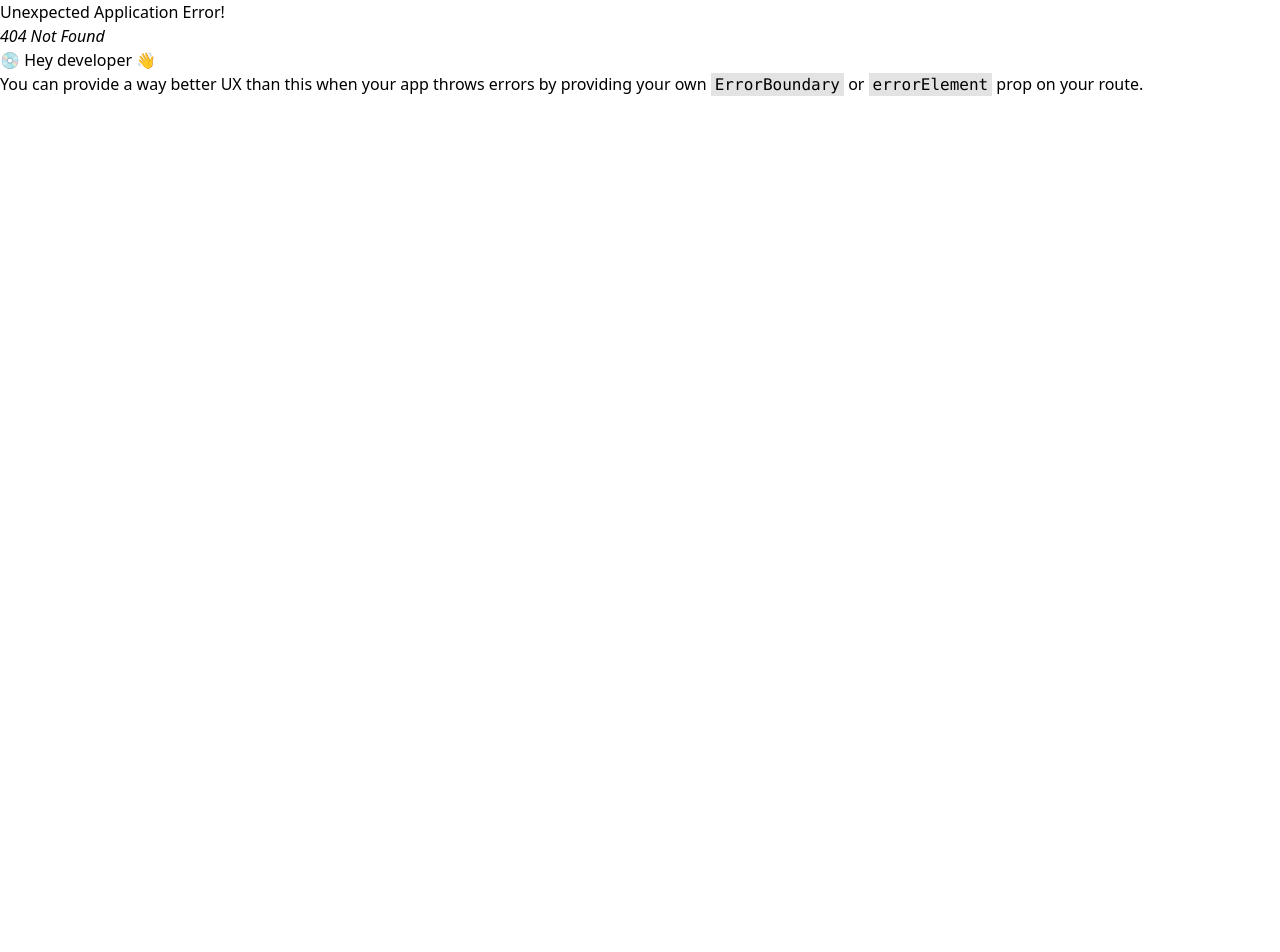
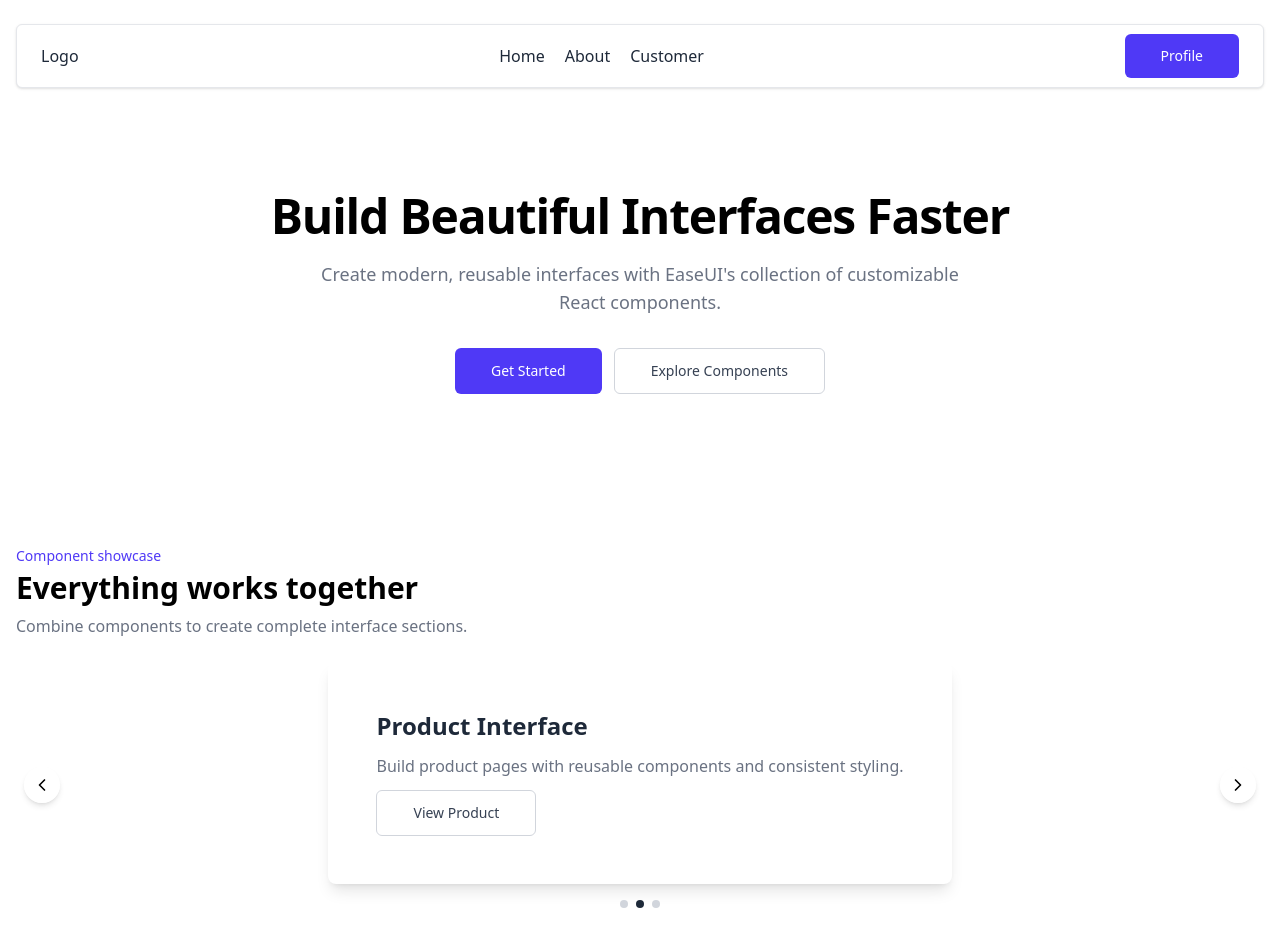
Before and after one commit to Anirudh-Negii/easeui, a React (Vite) app: page /showcase in a window 1280 px wide. Before the commit this address had no page. Shown: the top 952 px of the page. Before the commit the page ends 800 px from the top, so only its background shows below. Built offline with nearby package versions, Linux system fonts and the light colour scheme.

Commit message:
Add component showcase page

```diff
--- /dev/null
+++ b/src/pages/ShowcasePage.tsx
@@ -0,0 +1,178 @@
+import { useState } from "react";
+import { Layout } from "@/components/Layout";
+import { Navbar } from "@/components/navbar";
+import { Button } from "@/components/Button";
+import { Carousel } from "@/components/Carousel";
+import { Card } from "@/components/Card";
+import { Input } from "@/components/Input";
+import { Tooltip } from "@/components/Tooltip";
+import { Modal } from "@/components/Modal";
+
+const ShowcasePage = () => {
+  const [isModalOpen, setIsModalOpen] = useState(false);
+
+  return (
+    <Layout>
+      <Navbar />
+
+      <section className="py-20 text-center">
+        <div className="mx-auto max-w-3xl space-y-5">
+          <h1 className="text-5xl font-bold tracking-tight">
+            Build Beautiful Interfaces Faster
+          </h1>
+
+          <p className="mx-auto max-w-2xl text-lg text-gray-500">
+            Create modern, reusable interfaces with EaseUI's collection of
+            customizable React components.
+          </p>
+
+          <div className="flex justify-center gap-3 pt-3">
+            <Button variant="primary">Get Started</Button>
+            <Button variant="outline">Explore Components</Button>
+          </div>
+        </div>
+      </section>
+
+      <section className="space-y-6 py-12">
+        <div>
+          <p className="text-sm font-medium text-indigo-600">
+            Component showcase
+          </p>
+
+          <h2 className="mt-1 text-3xl font-bold">Everything works together</h2>
+
+          <p className="mt-2 text-gray-500">
+            Combine components to create complete interface sections.
+          </p>
+        </div>
+
+        <Carousel autoPlay autoPlayInterval={3500}>
+          <Card>
+            <div className="space-y-3 p-6">
+              <h3 className="text-2xl font-semibold">Dashboard</h3>
+              <p className="text-gray-500">
+                Cards, buttons, inputs and other components can be combined into
+                useful layouts.
+              </p>
+              <Button variant="primary">View Dashboard</Button>
+            </div>
+          </Card>
+
+          <Card>
+            <div className="space-y-3 p-6">
+              <h3 className="text-2xl font-semibold">Product Interface</h3>
+              <p className="text-gray-500">
+                Build product pages with reusable components and consistent
+                styling.
+              </p>
+              <Button variant="outline">View Product</Button>
+            </div>
+          </Card>
+
+          <Card>
+            <div className="space-y-3 p-6">
+              <h3 className="text-2xl font-semibold">User Forms</h3>
+              <p className="text-gray-500">
+                Inputs, buttons and tooltips can be combined to create simple
+                forms.
+              </p>
+              <Input placeholder="Enter your email" type="email" />
+            </div>
+          </Card>
+        </Carousel>
+      </section>
+
+      <section className="space-y-6 py-12">
+        <div>
+          <p className="text-sm font-medium text-indigo-600">
+            Built for developers
+          </p>
+
+          <h2 className="mt-1 text-3xl font-bold">Simple building blocks</h2>
+        </div>
+
+        <div className="grid gap-6 md:grid-cols-3">
+          <Card>
+            <div className="space-y-3">
+              <h3 className="text-xl font-semibold">Reusable</h3>
+              <p className="text-gray-500">
+                Use the same components across different parts of your
+                application.
+              </p>
+            </div>
+          </Card>
+
+          <Card>
+            <div className="space-y-3">
+              <h3 className="text-xl font-semibold">Customizable</h3>
+              <p className="text-gray-500">
+                Customize components using props, variants and Tailwind classes.
+              </p>
+            </div>
+          </Card>
+
+          <Card>
+            <div className="space-y-3">
+              <h3 className="text-xl font-semibold">Type Safe</h3>
+              <p className="text-gray-500">
+                TypeScript provides predictable props and a better development
+                experience.
+              </p>
+            </div>
+          </Card>
+        </div>
+      </section>
+
+      <section className="py-12">
+        <Card>
+          <div className="mx-auto max-w-xl space-y-5 text-center">
+            <div className="space-y-2">
+              <h2 className="text-3xl font-bold">Put components together</h2>
+
+              <p className="text-gray-500">
+                A simple example of combining inputs, buttons and tooltips.
+              </p>
+            </div>
+
+            <div className="space-y-3 text-left">
+              <Input placeholder="Your name" />
+
+              <Input type="email" placeholder="Your email" />
+
+              <div className="flex justify-end gap-3 pt-2">
+                <Tooltip content="Submit your information" side="left">
+                  <Button variant="primary">Submit</Button>
+                </Tooltip>
+
+                <Button variant="outline" onClick={() => setIsModalOpen(true)}>
+                  Learn More
+                </Button>
+              </div>
+            </div>
+          </div>
+        </Card>
+      </section>
+
+      <Modal
+        isOpen={isModalOpen}
+        title="EaseUI Components"
+        description="Reusable components for building modern React interfaces."
+        onClose={() => setIsModalOpen(false)}
+        onDone={() => setIsModalOpen(false)}
+      >
+        <p className="text-gray-600 dark:text-gray-300">
+          Combine EaseUI components with your own application logic to create
+          complete interfaces.
+        </p>
+      </Modal>
+
+      <footer className="border-t border-gray-200 py-8 text-center">
+        <p className="text-sm text-gray-500">
+          Built with EaseUI · React · TypeScript · Tailwind CSS
+        </p>
+      </footer>
+    </Layout>
+  );
+};
+
+export default ShowcasePage;
--- a/src/router/AppRouter.tsx
+++ b/src/router/AppRouter.tsx
@@ -10,6 +10,7 @@ import NavbarPage from "@/pages/components/NavbarPage";
 import TooltipPage from "@/pages/components/TooltipPage";
 import CarouselPage from "@/pages/components/CarouselPage";
 import LayoutPage from "@/pages/components/LayoutPage";
+import ShowcasePage from "@/pages/ShowcasePage";
 
 type Props = {};
 
@@ -63,6 +64,10 @@ const AppRouter = ({}: Props) => {
         },
       ],
     },
+    {
+      path: "showcase",
+      element: <ShowcasePage />,
+    },
   ]);
 
   return <RouterProvider router={router} />;
```
